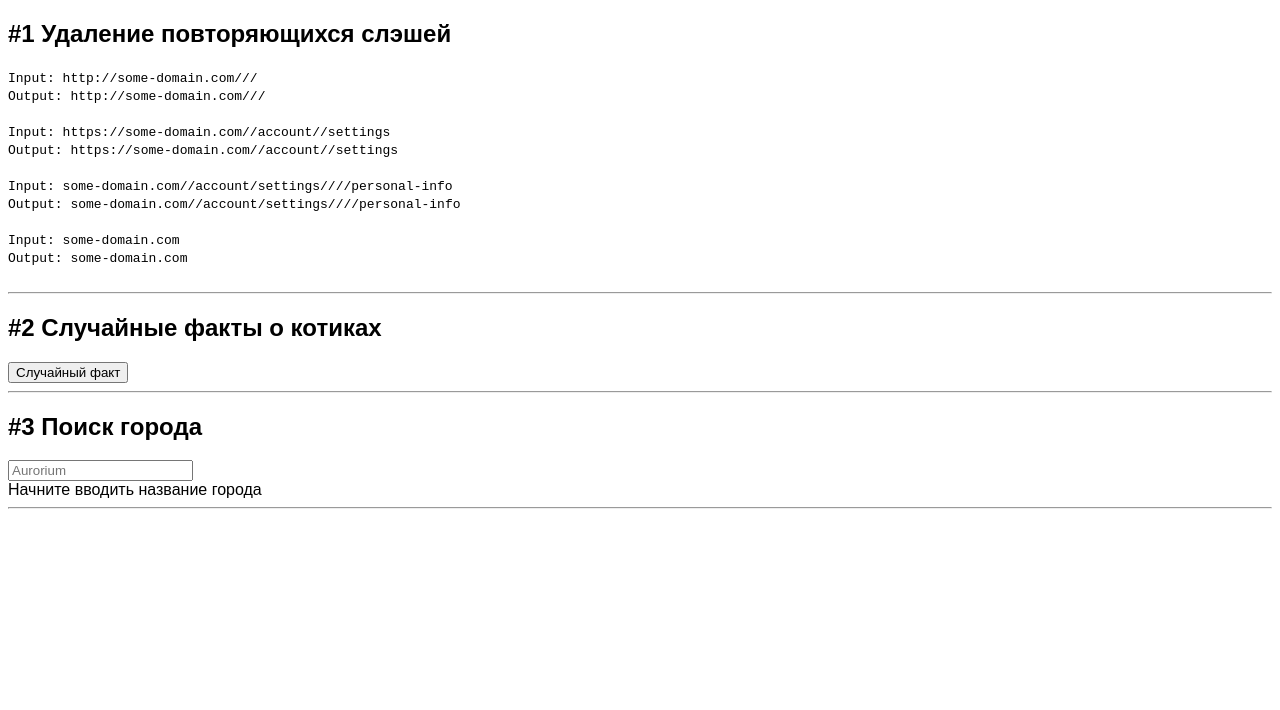
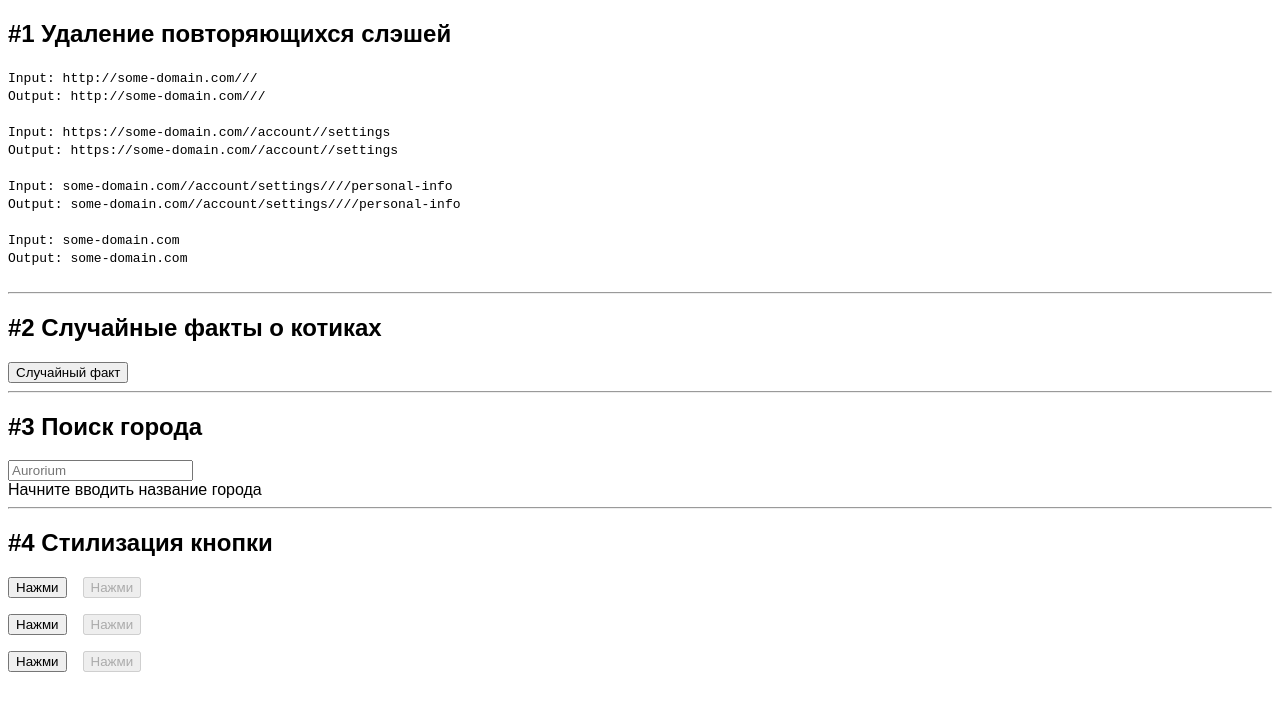
Before and after one commit to Godis715/Mock-Inteview-Tasks, a React (Create React App) app: page / in a window 1280 px wide. Shown: the top 710 px of the page. Built offline with nearby package versions, Linux system fonts and the light colour scheme.

Commit message:
Добавлено задание для стилизации кнопки

```diff
--- a/src/4-Button/index.jsx
+++ /dev/null
@@ -1 +0,0 @@
-export * from "./Button";
--- /dev/null
+++ b/src/4-ButtonTask/Button.css
@@ -0,0 +1,17 @@
+/*
+primary-color: #304FFE;
+hover-color: #0026CA;
+pressed-color: #7A7CFF;
+disabled-border-color: #C9CFDA;
+disabled-text-color: #B0BAC9;
+
+Тень для hover:
+drop-shadow(0px 8px 10px rgba(48, 79, 254, 0.14))
+drop-shadow(0px 3px 14px rgba(48, 79, 254, 0.12))
+drop-shadow(0px 4px 5px rgba(48, 79, 254, 0.2));
+
+Тень для primary:
+drop-shadow(0px 8px 10px rgba(122, 124, 255, 0.14))
+drop-shadow(0px 3px 14px rgba(122, 124, 255, 0.12))
+drop-shadow(0px 4px 5px rgba(122, 124, 255, 0.2));
+*/
--- /dev/null
+++ b/src/4-ButtonTask/Button.jsx
@@ -0,0 +1,13 @@
+import './Button.css';
+
+export default function Button(props) {
+  // TODO: стилизовать кнопку в соответствие с макетом:
+  // https://www.figma.com/community/file/769870685529936013
+  const { children, onClick, size, isDisabled } = props;
+
+  return (
+    <button onClick={onClick} disabled={isDisabled}>
+      {children}
+    </button>
+  );
+}
--- /dev/null
+++ b/src/4-ButtonTask/index.jsx
@@ -0,0 +1,19 @@
+import Button from "./Button";
+
+export default function ButtonTask() {
+  return (
+    <div>
+      <h2>#4 Стилизация кнопки</h2>
+
+      <div>
+        {['s', 'm', 'l'].map((size) => (
+          <div style={{ marginBottom: '16px' }}>
+            <Button size={size}>Нажми</Button>
+            <span style={{ marginRight: '16px' }} />
+            <Button size={size} isDisabled>Нажми</Button>
+          </div>
+        ))}
+      </div>
+    </div>
+  );
+}
--- a/src/App.js
+++ b/src/App.js
@@ -1,6 +1,7 @@
 import UrlCleanup from "./1-UrlCleanup";
 import CatFact from "./2-CatFact";
 import TaskDebounce from "./3-TaskDebounce";
+import ButtonTask from "./4-ButtonTask";
 import "./styles.css";
 
 export default function App() {
@@ -12,6 +13,7 @@ export default function App() {
       <hr />
       <TaskDebounce />
       <hr />
+      <ButtonTask />
     </div>
   );
 }
```
Also changed, not shown: src/4-Button/Button.jsx (deleted, +0 -9 lines).
